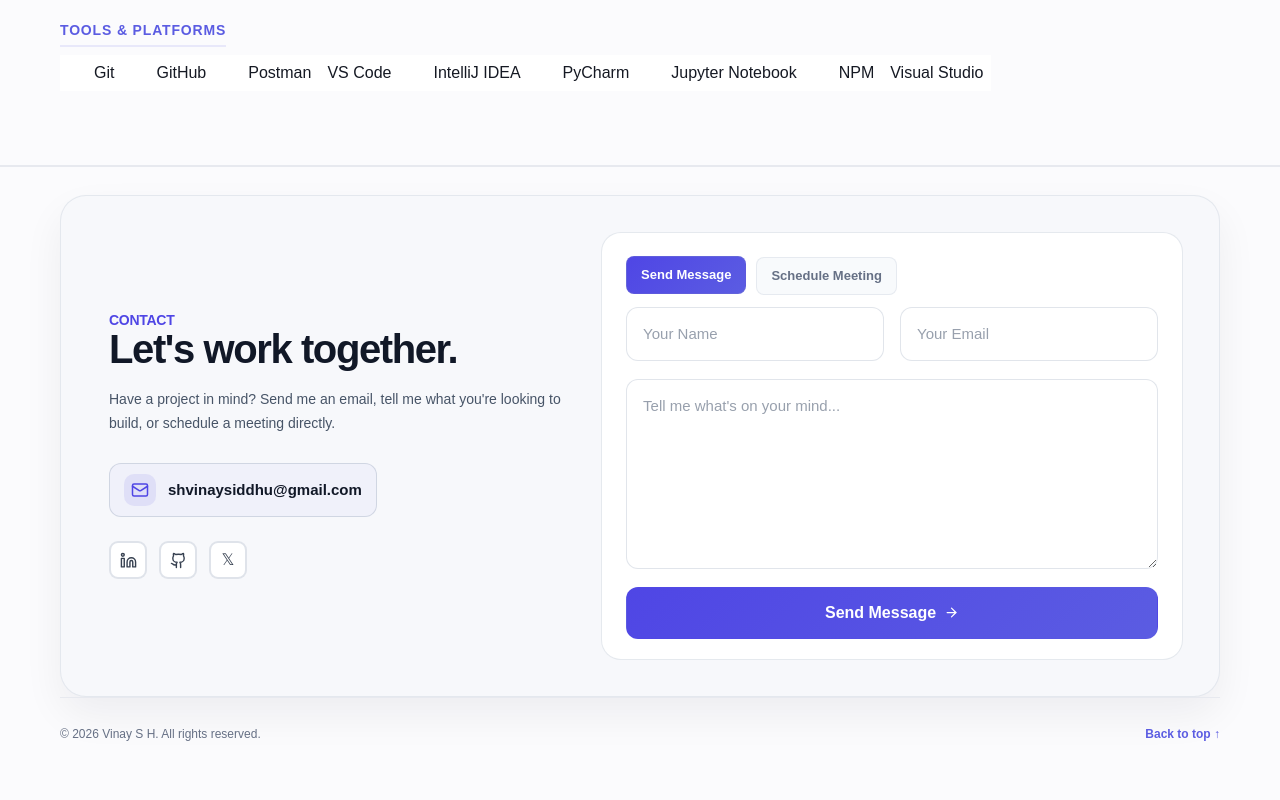
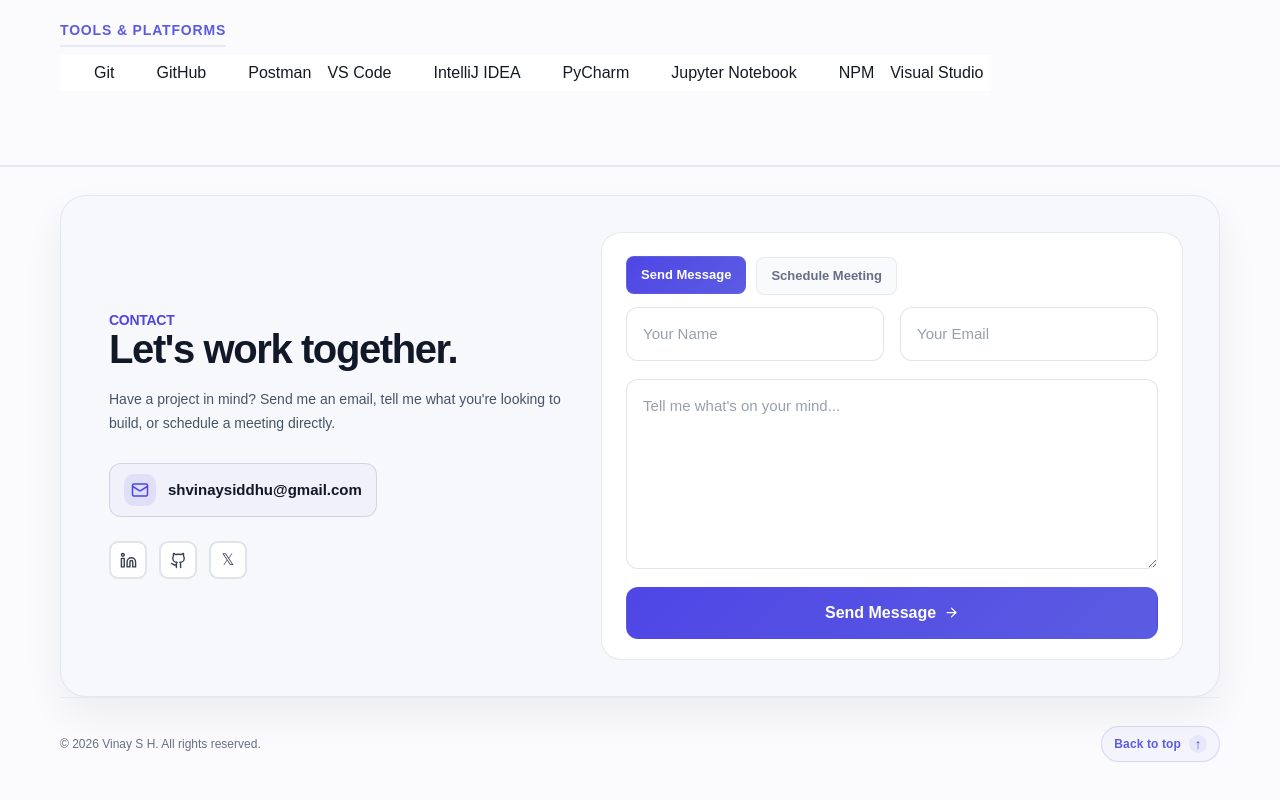
Before and after one commit to ShViNaY/Personal-Portfolio, a Next.js app: page / in a window 1280 px wide. Shown: the part 3475-4275 px from the top of the page. Built offline with nearby package versions, Linux system fonts and the light colour scheme; some icons are missing.

Commit message:
Designed 'Back To Top' button

```diff
--- a/app/globals.css
+++ b/app/globals.css
@@ -191,6 +191,48 @@ textarea {
 
 .nav-link:hover::after {
   transform: scaleX(1);
+}
+
+.back-to-top {
+  display: inline-flex;
+  align-items: center;
+  justify-content: center;
+  gap: 8px;
+  min-height: 36px;
+  padding: 0 12px;
+  border-radius: 999px;
+  border: 1px solid rgba(91, 92, 226, 0.18);
+  background: rgba(91, 92, 226, 0.04);
+  color: var(--accent);
+  font-size: 12px;
+  font-weight: 700;
+  letter-spacing: 0.01em;
+  transition: transform 160ms ease, background 160ms ease, border-color 160ms ease, box-shadow 160ms ease;
+  box-shadow: 0 1px 0 rgba(15, 23, 42, 0.02);
+}
+
+.back-to-top:hover {
+  transform: translateY(-1px);
+  background: rgba(91, 92, 226, 0.07);
+  border-color: rgba(91, 92, 226, 0.3);
+  box-shadow: 0 8px 16px rgba(91, 92, 226, 0.08);
+}
+
+.back-to-top:focus-visible {
+  outline: 2px solid rgba(91, 92, 226, 0.3);
+  outline-offset: 2px;
+}
+
+.back-to-top span:last-child {
+  display: inline-flex;
+  align-items: center;
+  justify-content: center;
+  width: 18px;
+  height: 18px;
+  border-radius: 50%;
+  background: rgba(91, 92, 226, 0.08);
+  font-size: 14px;
+  line-height: 1;
 }
 
 .marquee-shell {
--- a/components/Portfolio.tsx
+++ b/components/Portfolio.tsx
@@ -683,7 +683,10 @@ export default function Portfolio() {
 
           <footer className="flex flex-col gap-3 border-t border-[#e7e9ef] py-7 text-xs text-[#667085] sm:flex-row sm:items-center sm:justify-between">
             <span>© 2026 Vinay S H. All rights reserved.</span>
-            <a href="#home" className="font-semibold text-[#5b5ce2]">Back to top ↑</a>
+            <a href="#home" className="back-to-top">
+              <span>Back to top</span>
+              <span aria-hidden="true">↑</span>
+            </a>
           </footer>
         </div>
       </section>
```
